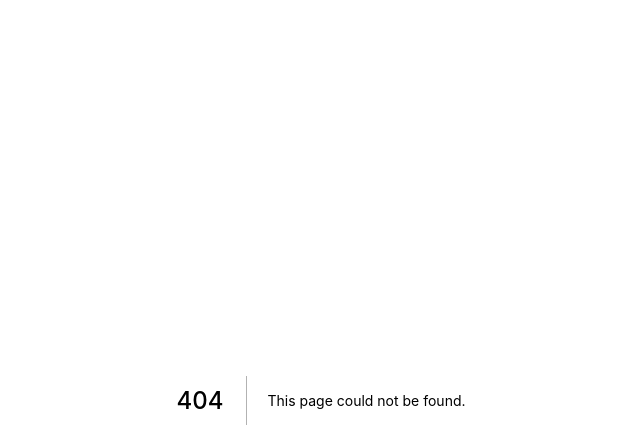
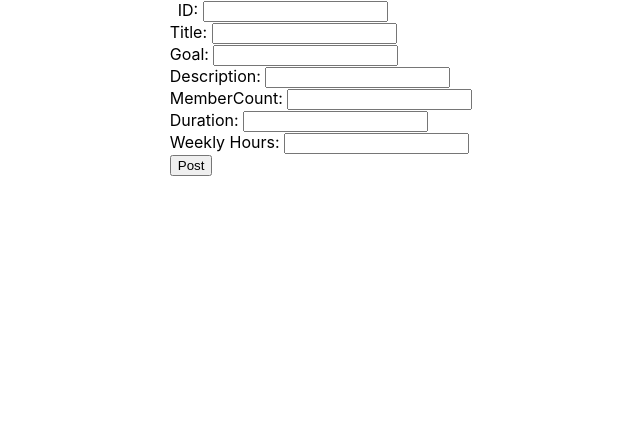
Before and after one commit to Dhirajkumar55/FSD-Project, a Next.js app in the folder my-app/: page /post/Projectpost in a window 1280 px wide. Before the commit this address had no page. Shown: the top 448 px of the page, without its empty margins (319-959 px from the left). Built offline with nearby package versions, Linux system fonts and the light colour scheme.

Commit message:
1.Form is added for creating a post with no styling. 2.Linked all the parts i.e. showing all the blogs in db and also retrieving data from the form and adding it to the mockdb

```diff
--- a/my-app/pages/_app.js
+++ b/my-app/pages/_app.js
@@ -1,4 +1,5 @@
 import '../styles/globals.css'
+
 
 function MyApp({ Component, pageProps }) {
   return <Component {...pageProps} />
--- /dev/null
+++ b/my-app/pages/post/Projectpost.js
@@ -0,0 +1,78 @@
+import { useState} from 'react';
+import styles from  "./Projectpost.module.css"
+
+function Projectpost(){
+    const [newpost,setNewpost] = useState({
+        id : "",
+        title:"",
+        goal:"",
+        description:"",
+        membercount:"",
+        duration:"",
+        weeklyhrs:"",
+        skills:[]
+    })
+    let value ,name;
+    function handleinput(e){
+        name=e.target.name;
+        value=e.target.value;
+        setNewpost({...newpost,[name]:value})
+    }
+    async function handlesubmit(e){
+        e.preventDefault();
+        await fetch("http://localhost:8000/posts",{
+            method:'POST',
+            body:JSON.stringify(newpost),
+            headers:{'Content-Type':'application/json'}
+        })
+        window.location.replace("/post")
+    }
+
+    return (
+        <div className={styles.div}>
+            <form onSubmit={handlesubmit}>
+                <div>
+                <label className={styles.label}>
+                    ID: <input type="number" name="id" onChange={handleinput} required/>
+                </label>
+                </div>
+                <div>
+                <label>
+                    Title: <input type="text" name="title" onChange={handleinput} required/>
+                </label>
+                </div>
+                <div>
+                <label>
+                    Goal: <input type="text" name="goal" onChange={handleinput} required/>
+                </label>
+                </div>
+                <div>
+                <label>
+                    Description: <input type="text" name="description" onChange={handleinput} required/>
+                </label>
+                </div>
+                <div>
+                <label>
+                    MemberCount: <input type="number" name="membercount" onChange={handleinput} required/>
+                </label>
+                </div>
+                <div>
+                <label>
+                    Duration: <input type="number" name="duration" onChange={handleinput} required/>
+                </label>
+                </div>
+                <div>
+                <label>
+                    Weekly Hours: <input type="number" name="weeklyhrs" onChange={handleinput} required/>
+                </label>
+                </div>
+                <div>
+                    <button>Post</button>
+                </div>
+            </form>
+        </div>
+    )
+}
+
+
+export default Projectpost;
--- /dev/null
+++ b/my-app/pages/post/Projectpost.module.css
@@ -0,0 +1,13 @@
+.div{
+    display: flex;
+    flex-direction: column;
+    align-items: center;
+    justify-content: space-around;
+}
+.label{
+    margin : 0.5rem;
+}
+.input{
+    border-radius:0.2rem;
+
+}
--- /dev/null
+++ b/my-app/postcss.config.js
@@ -0,0 +1,6 @@
+module.exports = {
+  plugins: {
+    tailwindcss: {},
+    autoprefixer: {},
+  },
+}
--- /dev/null
+++ b/my-app/tailwind.config.js
@@ -0,0 +1,11 @@
+module.exports = {
+  purge: [],
+  darkMode: false, // or 'media' or 'class'
+  theme: {
+    extend: {},
+  },
+  variants: {
+    extend: {},
+  },
+  plugins: [],
+}
```
Also changed, not shown: my-app/mockDatabase/mockdb.json (+13 -13 lines), my-app/package.json (+8 -2 lines), my-app/pages/post/[postid].js (added, +13 -0 lines), my-app/pages/post/index.js (added, +30 -0 lines), 1 other file (tests, documents, lock files or other folders).
